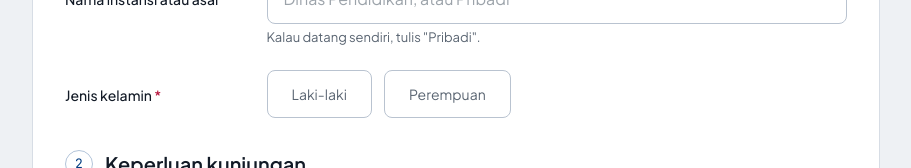
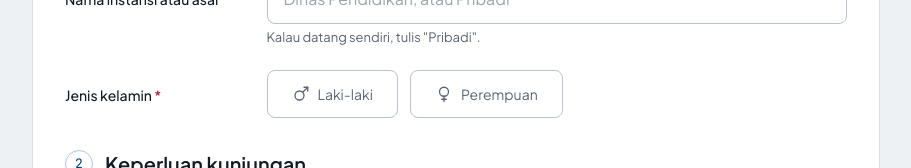
Before and after one commit to reinako12/buku-tamu, a Next.js app in the folder web/: page / in a window 1280 px wide. Shown: the part 712-880 px from the top of the page, without its empty margins (184-1095 px from the left). Built offline with nearby package versions, Linux system fonts and the light colour scheme; no server answers; the database is empty.

Commit message:
feat(form): ikon Lucide Mars/Venus pada pilihan jenis kelamin
- lucide-react 1.66.0
- hover laki-laki biru #1d4ed8, perempuan pink #db2777 (ikut terpakai saat terpilih)
- komponen GenderChoice dipakai di form tamu dan form tamu manual petugas

```diff
--- a/web/components/checkin-form.tsx
+++ b/web/components/checkin-form.tsx
@@ -3,10 +3,9 @@
 import { useActionState, useState, useTransition, type ReactNode } from "react";
 import { useFormStatus } from "react-dom";
 import { createVisit, lookupRepeatVisitor } from "@/lib/actions/visit";
+import { GenderChoice } from "@/components/gender-choice";
 import type { FormState } from "@/lib/actions/visit";
 import {
-  GENDERS,
-  GENDER_LABEL,
   INSTITUTION_CATEGORIES,
   INSTITUTION_LABEL,
   PURPOSES,
@@ -217,31 +216,12 @@ export function CheckinForm() {
             </span>
           </span>
           <div className="form-control">
-            <div className="flex flex-wrap gap-sm">
-              {GENDERS.map((value) => (
-                <label key={value} className="cursor-pointer">
-                  <input
-                    type="radio"
-                    name="gender"
-                    value={value}
-                    checked={gender === value}
-                    onChange={() => setGender(value)}
-                    className="peer sr-only"
-                    aria-invalid={Boolean(errors.gender)}
-                    aria-describedby={errors.gender ? "err-gender" : undefined}
-                  />
-                  <span
-                    className="flex min-h-[48px] items-center rounded-lg border border-border-strong
-                               px-lg text-body-sm text-ink-muted transition
-                               peer-checked:border-primary peer-checked:bg-primary/[0.06]
-                               peer-checked:text-primary peer-focus-visible:ring-2
-                               peer-focus-visible:ring-primary/20 peer-focus-visible:ring-offset-2"
-                  >
-                    {GENDER_LABEL[value]}
-                  </span>
-                </label>
-              ))}
-            </div>
+            <GenderChoice
+              value={gender}
+              onChange={setGender}
+              invalid={Boolean(errors.gender)}
+              describedBy={errors.gender ? "err-gender" : undefined}
+            />
             {errors.gender ? (
               <p id="err-gender" className="field-error">
                 {errors.gender}
--- /dev/null
+++ b/web/components/gender-choice.tsx
@@ -0,0 +1,77 @@
+"use client";
+
+import { Mars, Venus } from "lucide-react";
+import type { LucideIcon } from "lucide-react";
+import { GENDERS, GENDER_LABEL } from "@/lib/schemas/visit";
+
+/**
+ * Warna per jenis kelamin: laki-laki biru, perempuan pink. Ikon dari Lucide
+ * (Mars / Venus) supaya tamu tidak perlu membaca label dua kali.
+ */
+const STYLE: Record<
+  (typeof GENDERS)[number],
+  { icon: LucideIcon; hover: string; checked: string }
+> = {
+  lk: {
+    icon: Mars,
+    hover: "hover:border-[#1d4ed8] hover:bg-[#eff6ff] hover:text-[#1d4ed8]",
+    checked:
+      "peer-checked:border-[#1d4ed8] peer-checked:bg-[#eff6ff] peer-checked:text-[#1d4ed8]",
+  },
+  pr: {
+    icon: Venus,
+    hover: "hover:border-[#db2777] hover:bg-[#fdf2f8] hover:text-[#db2777]",
+    checked:
+      "peer-checked:border-[#db2777] peer-checked:bg-[#fdf2f8] peer-checked:text-[#db2777]",
+  },
+};
+
+export function GenderChoice({
+  name = "gender",
+  value,
+  onChange,
+  invalid,
+  describedBy,
+}: {
+  name?: string;
+  /** Kalau diisi, komponen jadi terkontrol. Kalau tidak, radio biasa. */
+  value?: string;
+  onChange?: (value: string) => void;
+  invalid?: boolean;
+  describedBy?: string;
+}) {
+  const controlled = value !== undefined;
+
+  return (
+    <div className="flex flex-wrap gap-sm">
+      {GENDERS.map((gender) => {
+        const { icon: Icon, hover, checked } = STYLE[gender];
+        return (
+          <label key={gender} className="cursor-pointer">
+            <input
+              type="radio"
+              name={name}
+              value={gender}
+              className="peer sr-only"
+              {...(controlled
+                ? { checked: value === gender, onChange: () => onChange?.(gender) }
+                : {})}
+              aria-invalid={invalid}
+              aria-describedby={describedBy}
+            />
+            <span
+              className={`flex min-h-[48px] items-center gap-xs rounded-lg border
+                          border-border-strong px-lg text-body-sm text-ink-muted
+                          transition-colors duration-150
+                          peer-focus-visible:ring-2 peer-focus-visible:ring-primary/20
+                          peer-focus-visible:ring-offset-2 ${hover} ${checked}`}
+            >
+              <Icon size={18} strokeWidth={1.75} aria-hidden="true" />
+              {GENDER_LABEL[gender]}
+            </span>
+          </label>
+        );
+      })}
+    </div>
+  );
+}
--- a/web/components/walk-in-dialog.tsx
+++ b/web/components/walk-in-dialog.tsx
@@ -3,9 +3,8 @@
 import { useActionState, useEffect, useState } from "react";
 import { useFormStatus } from "react-dom";
 import { addWalkIn, type WalkInState } from "@/lib/actions/staff";
+import { GenderChoice } from "@/components/gender-choice";
 import {
-  GENDERS,
-  GENDER_LABEL,
   INSTITUTION_CATEGORIES,
   INSTITUTION_LABEL,
   PURPOSES,
@@ -136,17 +135,8 @@ export function WalkInDialog() {
           </div>
 
           <div>
-            <label htmlFor="wi-gender" className="field-label">
-              Jenis kelamin
-            </label>
-            <select id="wi-gender" name="gender" className="field" required>
-              <option value="">Pilih</option>
-              {GENDERS.map((value) => (
-                <option key={value} value={value}>
-                  {GENDER_LABEL[value]}
-                </option>
-              ))}
-            </select>
+            <span className="field-label">Jenis kelamin</span>
+            <GenderChoice name="gender" invalid={Boolean(state.fieldErrors.gender)} />
             {state.fieldErrors.gender ? (
               <p className="field-error">{state.fieldErrors.gender}</p>
             ) : null}
--- a/web/package.json
+++ b/web/package.json
@@ -19,6 +19,7 @@
     "@prisma/client": "6.19.3",
     "@supabase/ssr": "^0.12.7",
     "@supabase/supabase-js": "^2.118.0",
+    "lucide-react": "^1.66.0",
     "next": "15.5.28",
     "react": "19.1.0",
     "react-dom": "19.1.0",
```
Also changed, not shown: 1 other file (tests, documents, lock files or other folders).
